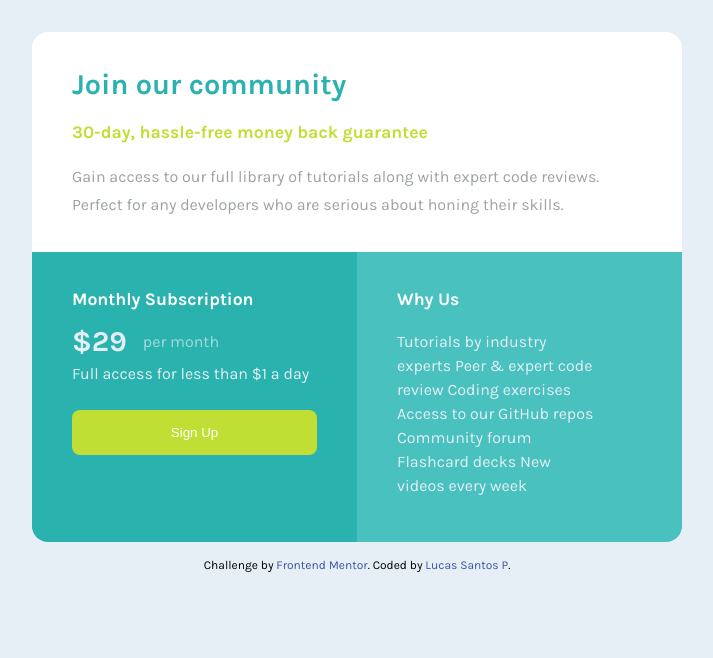
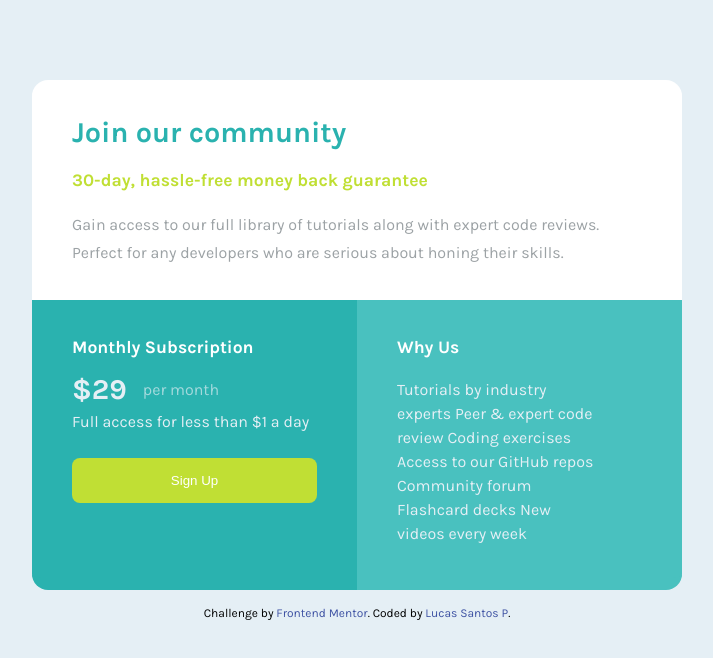
Before and after one commit to lucas-santosP/single-price-grid-component, a plain HTML site: page index.html in a window 1280 px wide. Shown: the whole page, without its empty margins (283-996 px from the left). Drawn offline with Linux system fonts and the light colour scheme.

Commit message:
finaliza

```diff
--- a/css/styles-prefixed.css
+++ b/css/styles-prefixed.css
@@ -20,7 +20,7 @@
 }
 body {
   background-color: var(--clr-gray);
-  padding: 2rem 0;
+  padding: 10vh 0;
 }
 .flex-container {
   font-family: var(--ff-pattern);
--- a/css/styles.css
+++ b/css/styles.css
@@ -18,7 +18,7 @@
 }
 body {
   background-color: var(--clr-gray);
-  padding: 2rem 0;
+  padding: 10vh 0;
 }
 .flex-container {
   font-family: var(--ff-pattern);
```
